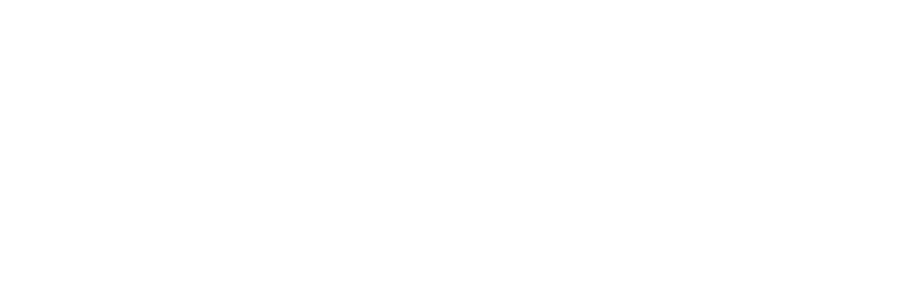
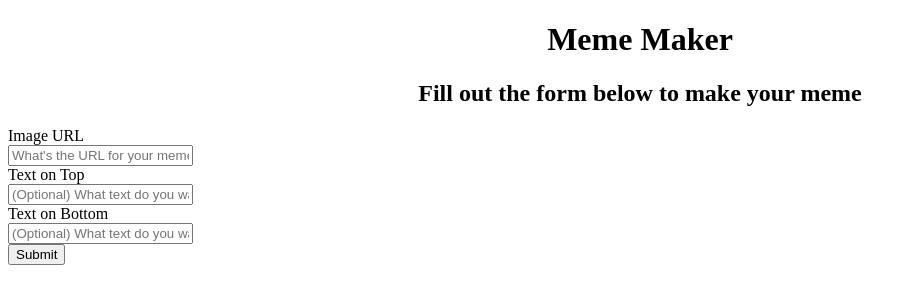
Before and after one commit to lcarinad/meme-generator-assessment1, a plain HTML site: page index.html in a window 1280 px wide. Shown: the whole page, without its empty margins (0-916 px from the left). Drawn offline with Linux system fonts and the light colour scheme.

Commit message:
Built user input form

```diff
--- a/index.html
+++ b/index.html
@@ -14,6 +14,31 @@
       href="style.css" />
   </head>
   <body>
+    <h1>Meme Maker</h1>
+    <h2>Fill out the form below to make your meme</h2>
+    <form action="">
+      <label for="image-url">Image URL</label>
+      <input
+        id="image-url"
+        type="url"
+        placeholder="What's the URL for your meme image?"
+        required />
+
+      <label for="optional-top-text-input">Text on Top</label>
+      <input
+        id="optional-top-text-input"
+        type="text"
+        placeholder="(Optional) What text do you want at the top of your meme?" />
+      <label for="optional-bottom-text-input">Text on Bottom</label>
+      <input
+        id="optional-bottom-text-input"
+        type="text"
+        placeholder="(Optional) What text do you want at the bottom of your meme?" />
+      <label for="submit-button"> </label>
+      <input
+        id="submit-button"
+        type="submit" />
+    </form>
     <script src="app.js"></script>
   </body>
 </html>
--- a/style.css
+++ b/style.css
@@ -0,0 +1,7 @@
+h1,
+h2 {
+  text-align: center;
+}
+form input{
+  display: block;
+}
```
